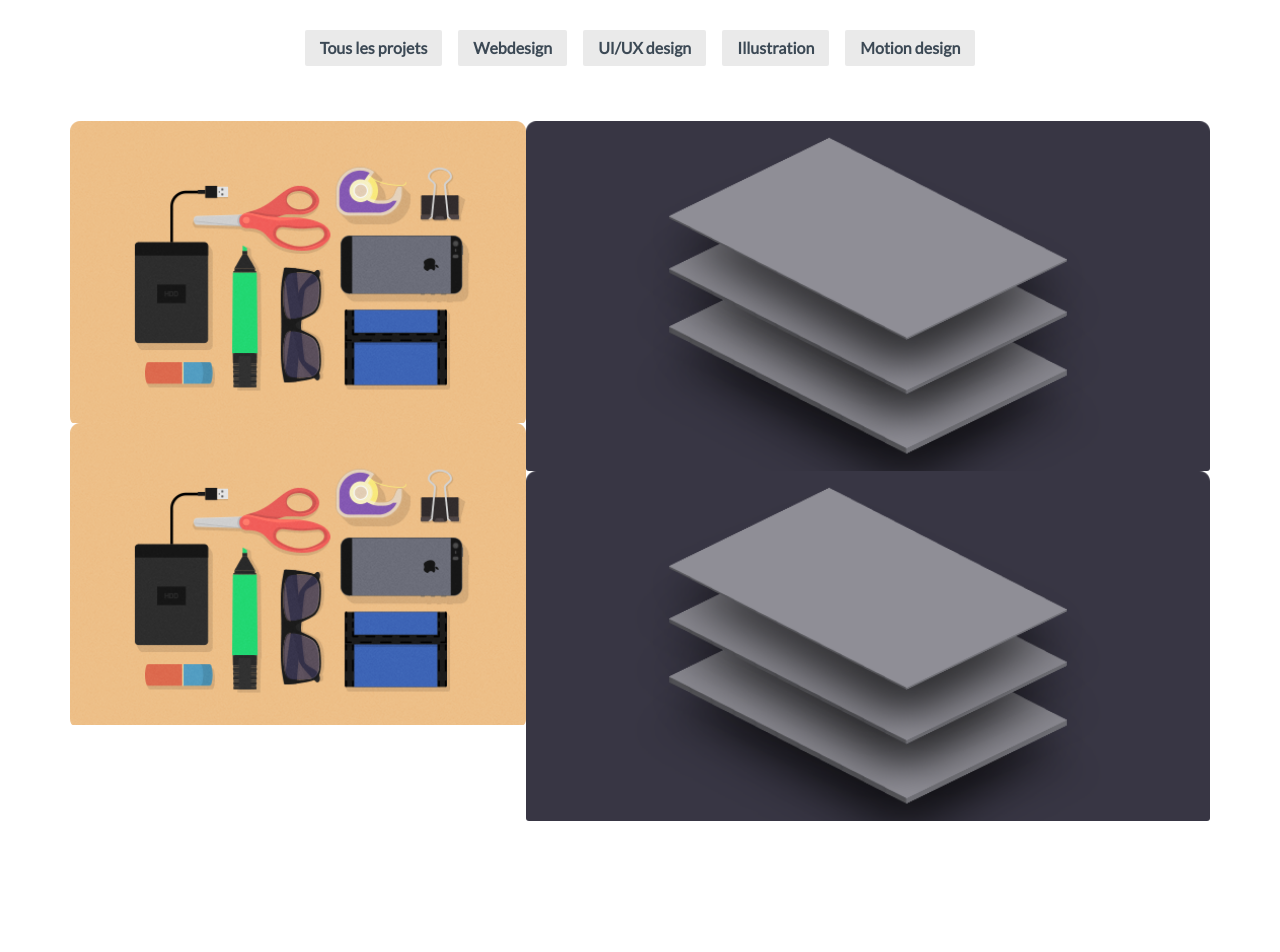
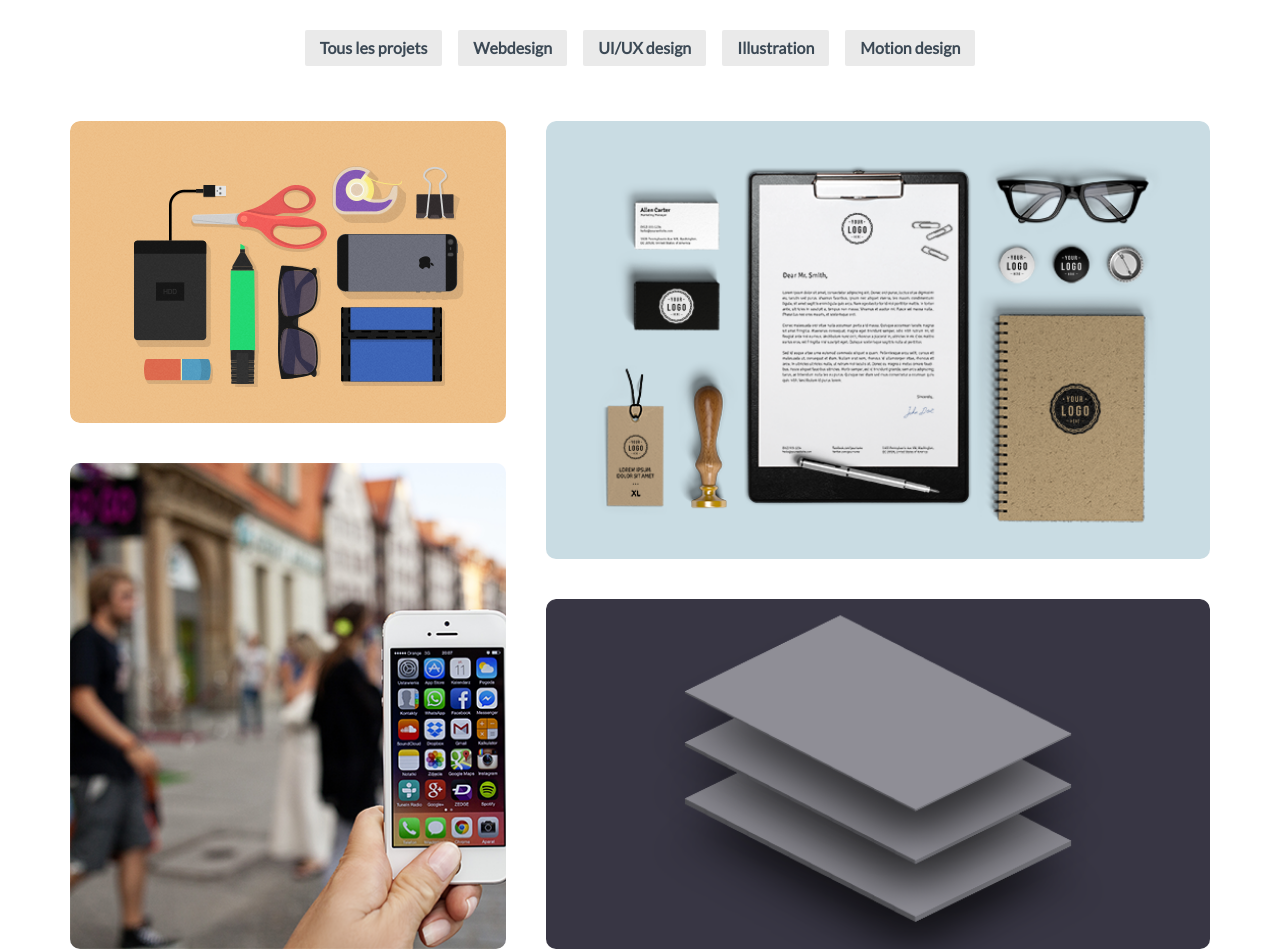
Before and after one commit to annasourceit/foliac, a plain HTML site: page index.html in a window 1280 px wide. Shown: the part 820-1772 px from the top of the page. Before the commit the page ends 1641 px from the top, so only its background shows below. Drawn offline with nearby package versions, Linux system fonts and the light colour scheme; a web font is replaced by a local one.

Commit message:
Tabs content

```diff
--- a/css/style.css
+++ b/css/style.css
@@ -235,6 +235,7 @@ a {
 
 .tabs {
 	padding-top: 50px;
+	padding-bottom: 50px;
 }
 
 .tabs .container {
@@ -267,39 +268,44 @@ a {
 	color: white;
 }
 
+.tab-content .left-col {
+	width: 40%;
+	float: left;
+	padding-right: 20px;
+}
+.tab-content .right-col {
+	width: 60%;
+	float: right;
+	padding-left: 20px;
+}
+
 .tab-content .image-wrap {
-	border-radius: 3px;
+	margin-bottom: 40px;
+	border-radius: 10px;
 	background-repeat: no-repeat;
 	background-size: cover;
 }
 .tab-content .image-wrap:hover {
 
 }
-.tab-content .image-wrap:nth-child(2n) {
-	width: 60%;
-	float: right;
-	padding-right: 20px;
+
+.tab-content .left-col .image-wrap:first-child {
+	height: 302px;
+	background-image: url("../img/multiple-items.png");
+
 }
+.tab-content .left-col .image-wrap:last-child {
+	height: 486px;
+	background-image: url("../img/place-me-inside-psd.png");
 
-.tab-content .image-wrap:nth-child(2n+1) {
-	width: 40%;
-	float: left;
-	padding-left: 20px;
 }
+.tab-content .right-col .image-wrap:first-child {
+	height: 438px;
+	background-image: url("../img/identit-visuelle.png");
 
-.tab-content .image-wrap:first-child {
-   background-image: url("../img/multiple-items.png");
-   height: 302px;
 }
-.tab-content .image-wrap:nth-child(2) {
-	background-image: url("../img/identit-visuelle.png");
-	height: 438px;
+.tab-content .right-col .image-wrap:last-child {
+	height: 350px;
+	background-image: url("../img/prototype.png");
+
 }
-.tab-content .image-wrap:nth-child(3){
-	background-image: url("../img/place-me-inside-psd.png");
-	height: 486px;
-}
-.tab-content .image-wrap:last-child {
-	background-image: url("../img/prototype.png");
-	height: 350px;
-}
--- a/index.html
+++ b/index.html
@@ -70,7 +70,7 @@
 						</li>
 					</ul>
 
-					<div class="tab-content">
+					<div class="tab-content clear">
 						<div class="left-col">
 						<div class="image-wrap"></div>
 						<div class="image-wrap"></div>
```
